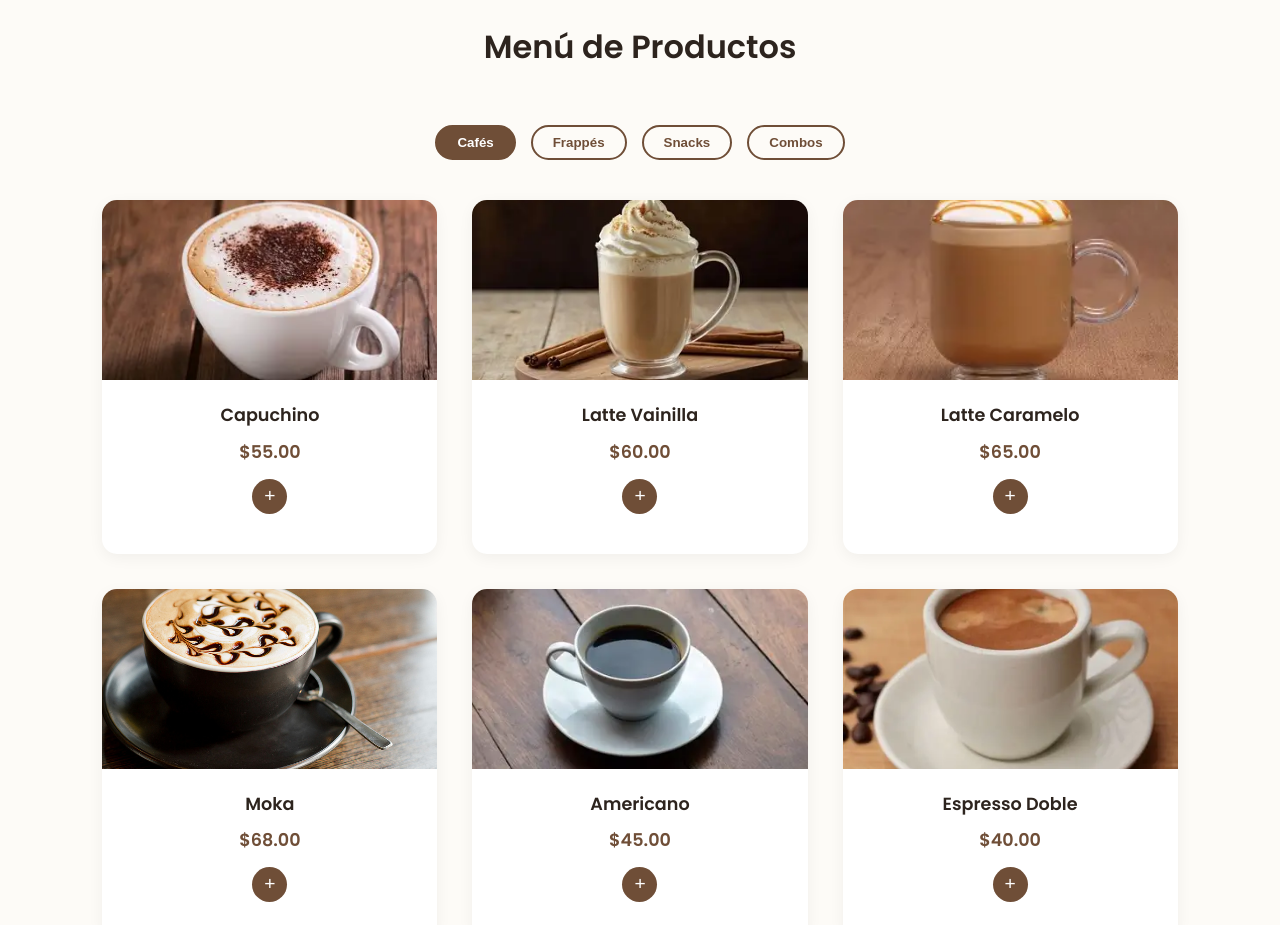
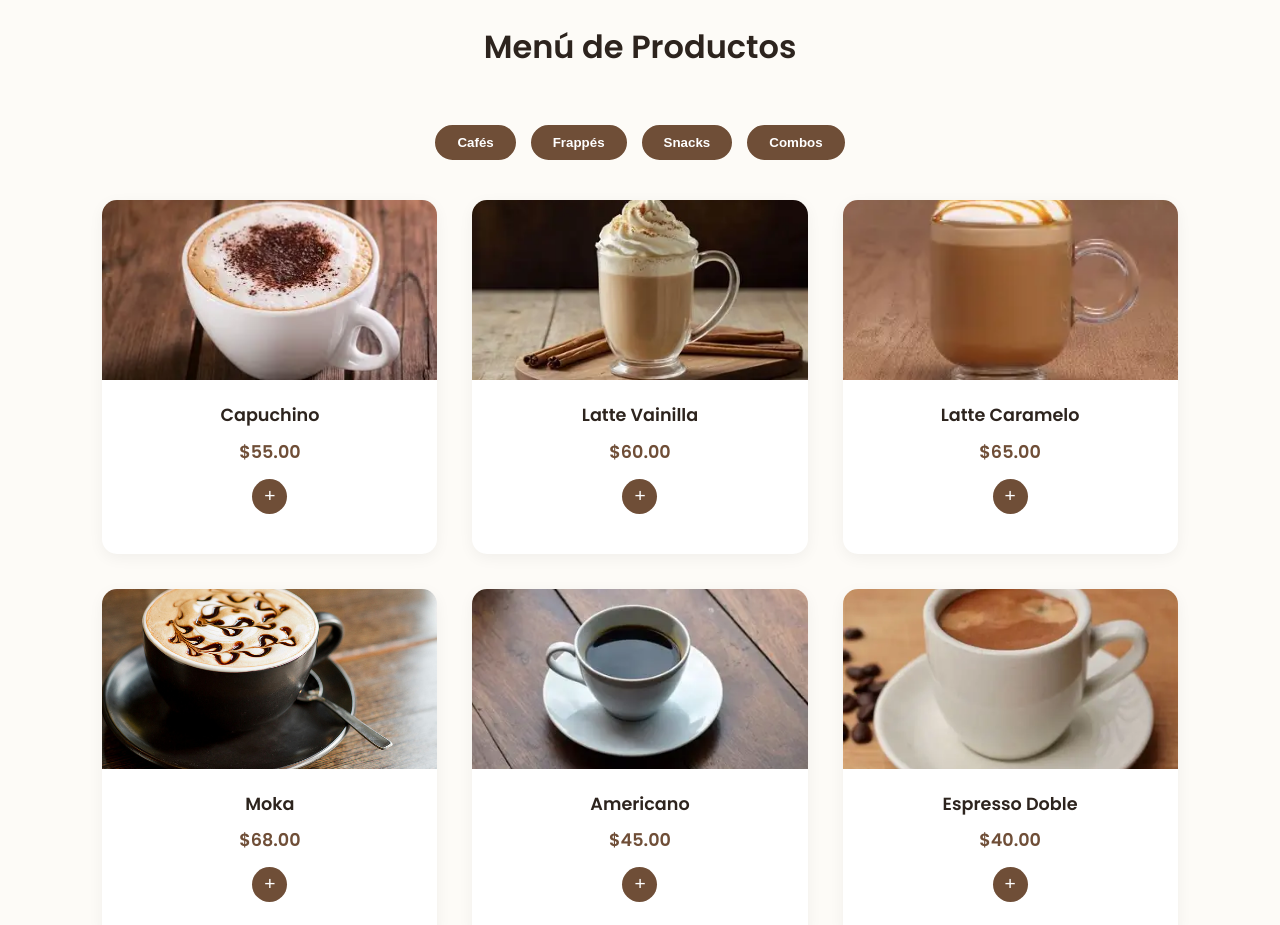
Before and after one commit to RosaliaJJK/Cafe_yA_Gusto_Practica, a website: page index.html in a window 1280 px wide. Shown: the part 1440-2365 px from the top of the page. Drawn offline with Linux system fonts and the light colour scheme.

Commit message:
actualizacion botones

```diff
--- a/index.html
+++ b/index.html
@@ -137,9 +137,9 @@
 
         <div class="filter-tabs">
             <button class="active">Cafés</button>
-            <button>Frappés</button>
-            <button>Snacks</button>
-            <button>Combos</button>
+            <button class="active">Frappés</button>
+            <button class="active">Snacks</button>
+            <button class="active">Combos</button>
         </div>
 
         <div class="product-grid">
```
